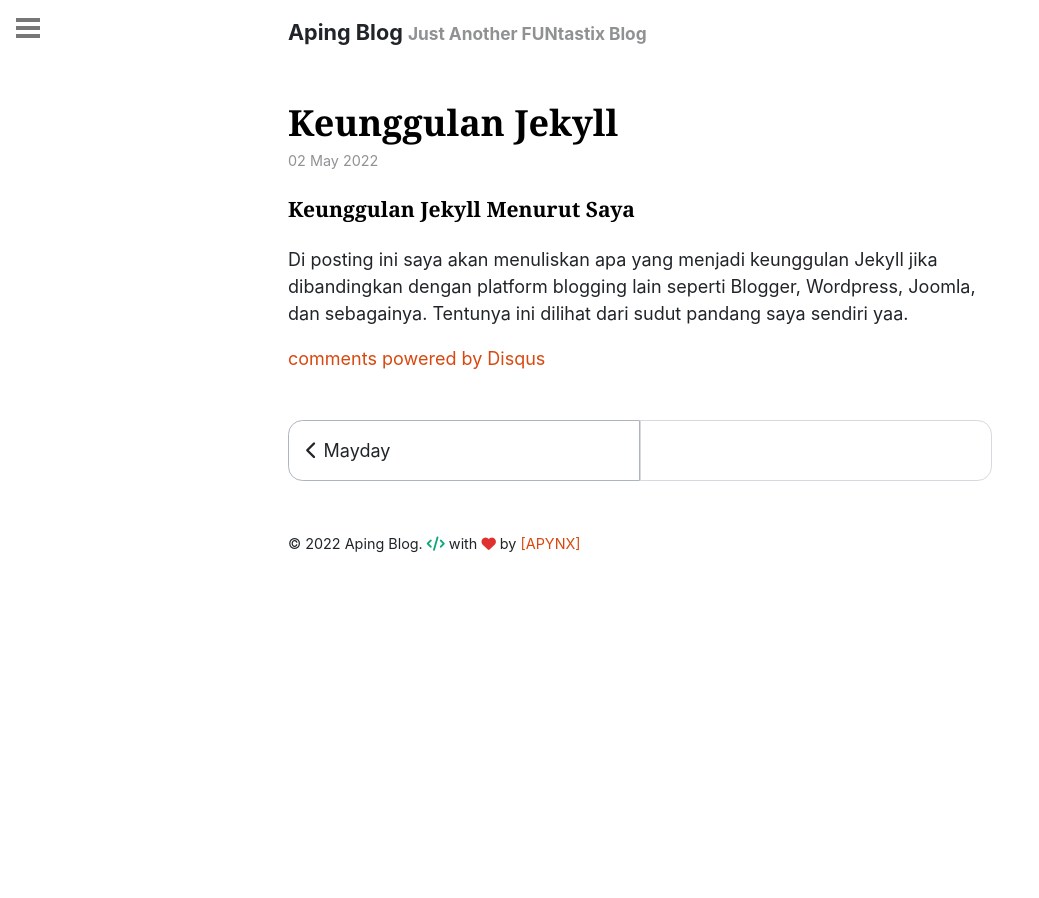
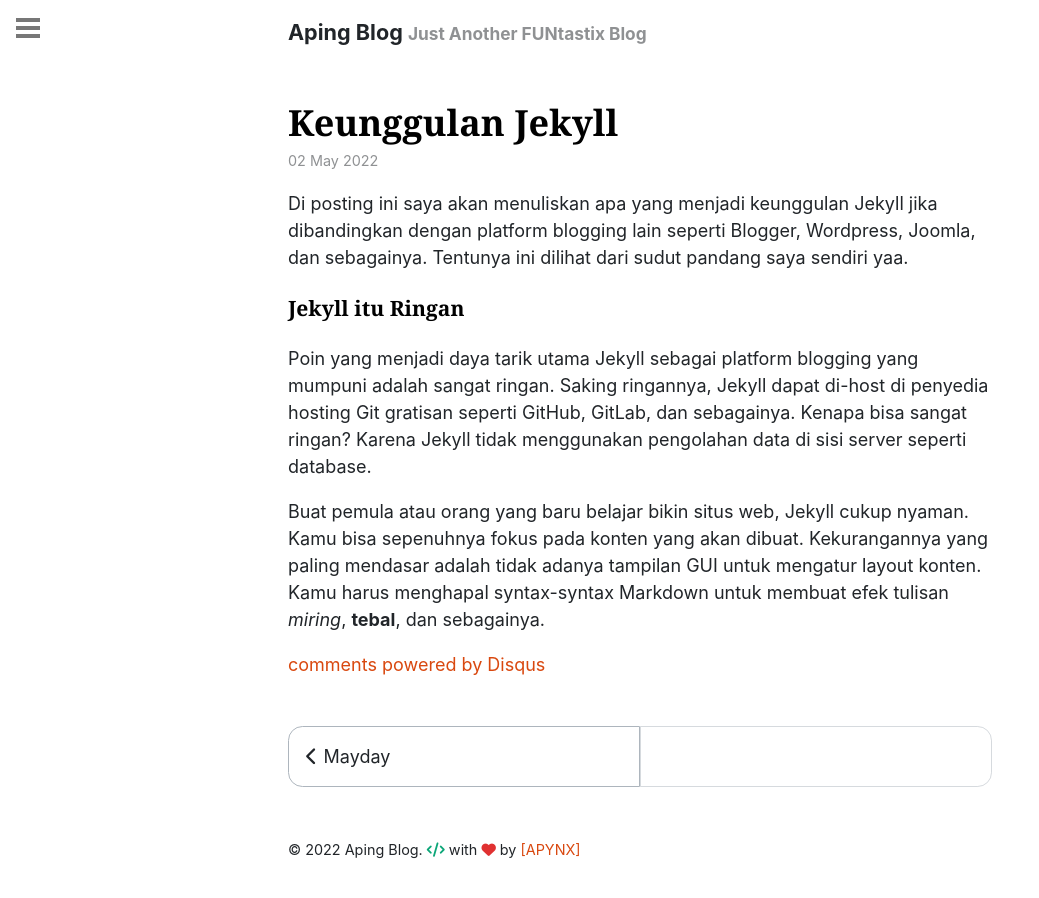
Before and after one commit to apynx/apynx.github.io, a Jekyll site: the page built from _posts/2022-05-02-keunggulan-jekyll.md, in a window 1280 px wide. Shown: the whole page, without its empty margins (0-1039 px from the left). Built offline with Jekyll 4.4.1, drawn with Linux system fonts in a browser that asks for light colours; nearby versions of some CDN libraries; comment, search, counter and statistics services are not loaded.

Commit message:
update post

```diff
--- a/_posts/2022-05-02-keunggulan-jekyll.md
+++ b/_posts/2022-05-02-keunggulan-jekyll.md
@@ -5,6 +5,10 @@ date        : 2022-05-02 19:39:06 +0700
 categories  : Pribadi
 comments    : true
 ---
-### Keunggulan Jekyll Menurut Saya
+Di posting ini saya akan menuliskan apa yang menjadi keunggulan Jekyll jika dibandingkan dengan platform blogging lain seperti Blogger, Wordpress, Joomla, dan sebagainya. Tentunya ini dilihat dari sudut pandang saya sendiri yaa.
 
-Di posting ini saya akan menuliskan apa yang menjadi keunggulan Jekyll jika dibandingkan dengan platform blogging lain seperti Blogger, Wordpress, Joomla, dan sebagainya. Tentunya ini dilihat dari sudut pandang saya sendiri yaa.
+### Jekyll itu Ringan
+
+Poin yang menjadi daya tarik utama Jekyll sebagai platform blogging yang mumpuni adalah sangat ringan. Saking ringannya, Jekyll dapat di-host di penyedia hosting Git gratisan seperti GitHub, GitLab, dan sebagainya. Kenapa bisa sangat ringan? Karena Jekyll tidak menggunakan pengolahan data di sisi server seperti database.
+
+Buat pemula atau orang yang baru belajar bikin situs web, Jekyll cukup nyaman. Kamu bisa sepenuhnya fokus pada konten yang akan dibuat. Kekurangannya yang paling mendasar adalah tidak adanya tampilan GUI untuk mengatur layout konten. Kamu harus menghapal syntax-syntax Markdown untuk membuat efek tulisan *miring*, **tebal**, dan sebagainya.
```
